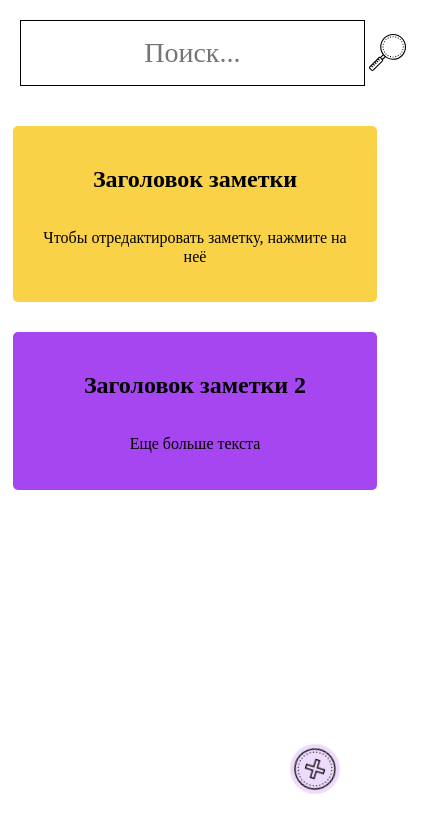
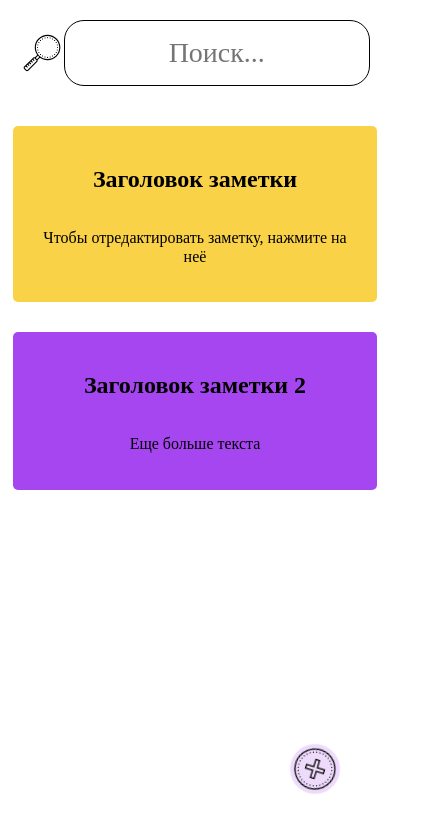
Before and after one commit to hosfatantabolis/NotesLite, a React (Create React App) app: page / in a window 390 px wide. Shown: the top 832 px of the page, 430 px wide, since content can reach past the window. Built offline with nearby package versions, Linux system fonts and the light colour scheme.

Commit message:
feat: responsive

```diff
--- a/src/components/NotesList/NotesList.css
+++ b/src/components/NotesList/NotesList.css
@@ -1,4 +1,6 @@
 .note__list{
+    max-width: 1140px;
+    margin: auto;
     display: grid;
     grid-template-columns: repeat(auto-fit, 364px);
     grid-row-gap: 30px;
@@ -43,3 +45,9 @@
         transform: rotate(180deg);
     }
 }
+
+@media screen and (max-width: 380px) {
+    .note__list{
+        grid-template-columns: repeat(auto-fit, 310px);
+    }
+}
--- a/src/components/Search/Search.css
+++ b/src/components/Search/Search.css
@@ -1,5 +1,5 @@
-.search__container{
-    width: 100%;
+.search{
+    /* width: 100%; */
     display: flex;
     max-width: 1140px;
     margin: auto;
@@ -10,13 +10,17 @@
     padding: 15px 0;
     width: 100%;
     border: 1px solid;
+    border-radius: 20px;
     background-color: transparent;
     outline: none;
     text-align: center;
     font-size: 28px;
     line-height: 1.21
 }
-.search__button{
+.search__input:focus{
+    border-color: #A646F0;
+}
+.search__img{
     background-image: url(../../images/buttons/search.svg);
     background-repeat: no-repeat;
     background-position: center;
@@ -24,7 +28,6 @@
     background-color: transparent;
     border: none;
     outline: none;
-    cursor: pointer;
     width: 50px;
     height: 50px;
 }
--- a/src/components/Search/Search.js
+++ b/src/components/Search/Search.js
@@ -9,7 +9,8 @@ export const Search = () => {
         dispatch(searchNoteAction({ text }));
     }
     return (
-        <div className="search__container">
+        <div className="search">
+            <span className="search__img"></span>
             <input
                 className='search__input'
                 type="text"
@@ -17,7 +18,6 @@ export const Search = () => {
                 onChange={(e) =>
                     searchNote(e.target.value)
                 } />
-            <button className="search__button"></button>
         </div>
 
     );
```
